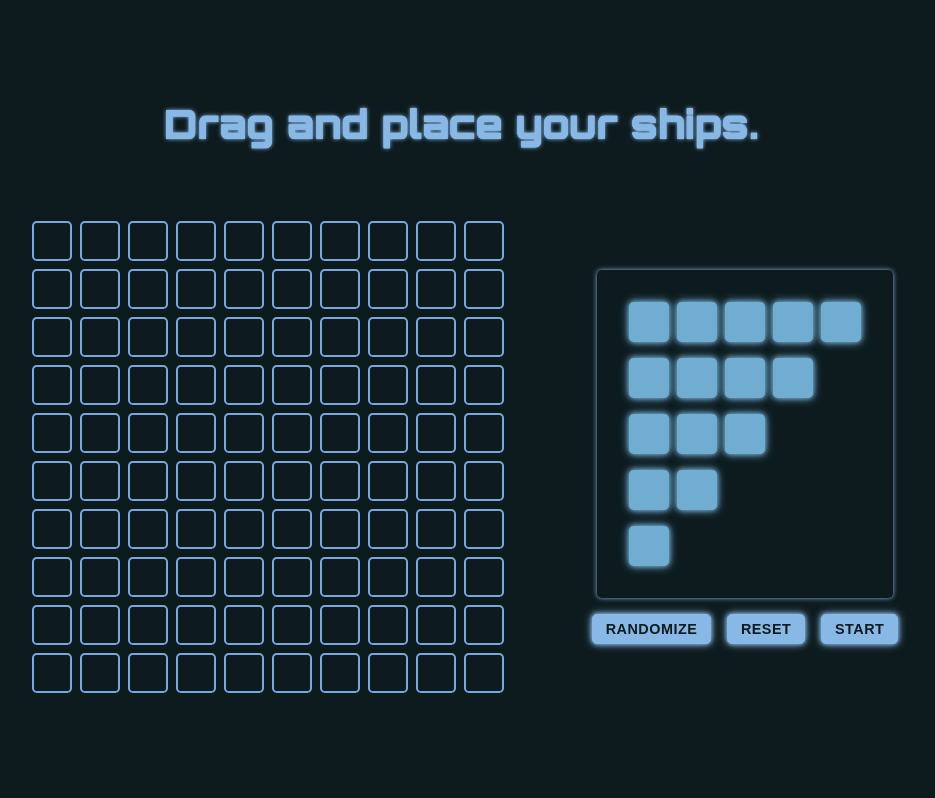
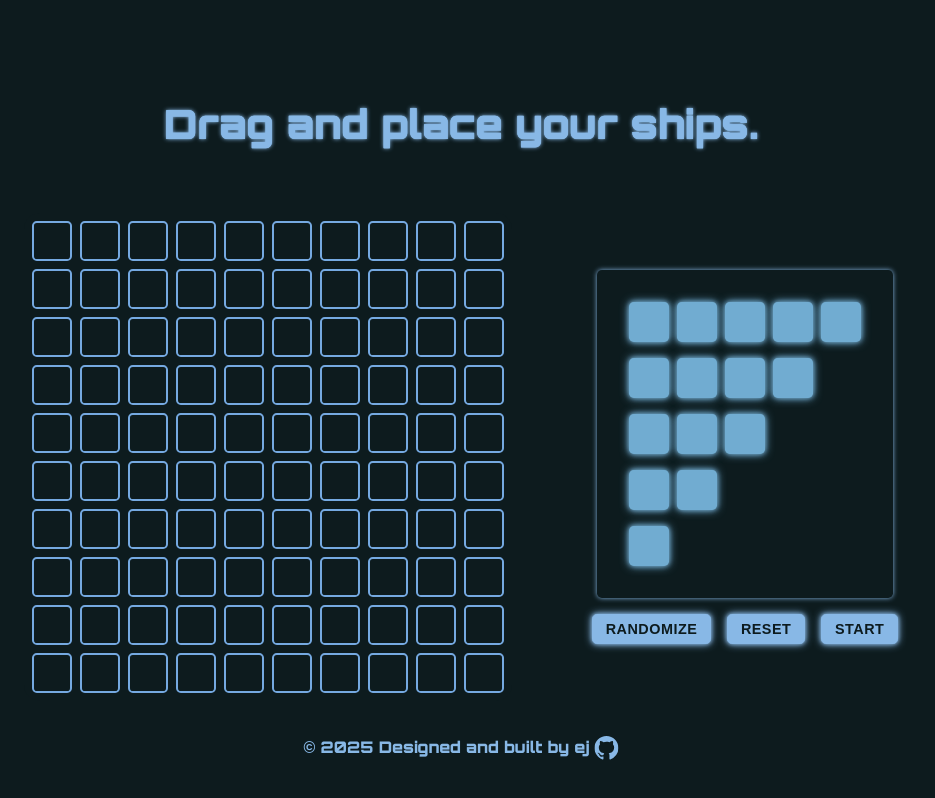
Before and after one commit to krig6/odin-battleship, a website built with webpack: page src/template.html in a window 1280 px wide. Shown: the whole page, without its empty margins (179-1114 px from the left). Built offline with nearby package versions, Linux system fonts and the light colour scheme.

Commit message:
feat(footer): Add footer component and style
- Created new file `footer.js` for rendering footer dynamically
- Added styles for `site-footer` and `site-footer__icon`
- Imported and invoked `renderFooter`in `index.js`

```diff
--- /dev/null
+++ b/src/components/footer.js
@@ -0,0 +1,30 @@
+export const renderFooter = () => {
+  const currentYear = new Date().getFullYear();
+  const footer = document.createElement('footer');
+  footer.classList.add('site-footer');
+  footer.innerHTML = `
+    <p class="site-footer__text">
+      © ${currentYear} Designed and built by ej
+      <a href="https://github.com/krig6" target="_blank" aria-label="GitHub" rel="noopener noreferrer">
+        <svg xmlns="http://www.w3.org/2000/svg" width="24" height="24" fill="currentColor" viewBox="0 0 16 16"
+          class="site-footer__icon">
+          <path d="M8 0C3.58 0 0 3.58 0 8c0 3.54
+            2.29 6.53 5.47 7.59.4.07.55-.17.55-.38
+            0-.19-.01-.82-.01-1.49-2.01.37-2.53-.49-2.69-.94-.09-.23-.48-.94-.82-1.13-.28-.15-.68-.52
+            -.01-.53.63-.01 1.08.58 1.23.82.72 1.21
+            1.87.87 2.33.66.07-.52.28-.87.51-1.07-1.78-.2
+            -3.64-.89-3.64-3.95 0-.87.31-1.59.82-2.15
+            -.08-.2-.36-1.02.08-2.12 0 0 .67-.21 2.2.82a7.66
+            7.66 0 0 1 2-.27c.68 0 1.36.09 2 .27 1.53-1.04
+            2.2-.82 2.2-.82.44 1.1.16 1.92.08
+            2.12.51.56.82 1.27.82 2.15 0 3.07-1.87
+            3.75-3.65 3.95.29.25.54.73.54 1.48
+            0 1.07-.01 1.93-.01 2.2 0 .21.15.46.55.38A8.013
+            8.013 0 0 0 16 8c0-4.42-3.58-8-8-8z" />
+        </svg>
+      </a>
+    </p>
+      `;
+
+  document.body.append(footer);
+};
--- a/src/index.js
+++ b/src/index.js
@@ -1,4 +1,6 @@
 import './style.css';
 import { setupPlayerOnePlacementScreen } from './controllers/gameController.js';
+import { renderFooter } from './components/footer.js';
 
 setupPlayerOnePlacementScreen();
+renderFooter();
--- a/src/style.css
+++ b/src/style.css
@@ -260,3 +260,26 @@ body {
     0 0 16px var(--battleship-hit-color),
     0 0 32px var(--battleship-hit-color);
 }
+
+.site-footer {
+  color: var(--battleship-accent-color);
+  font-size: 1rem;
+  position: fixed;
+  bottom: 5%;
+  left: 50%;
+  transform: translateX(-50%);
+}
+
+.site-footer__icon {
+  vertical-align: middle;
+  color: var(--battleship-accent-color);
+  transition: transform 0.2s ease-in-out;
+}
+
+.site-footer__icon:hover {
+  transform: scale(1.1);
+}
+
+.site-footer__icon:active {
+  transform: scale(1);
+}
```
